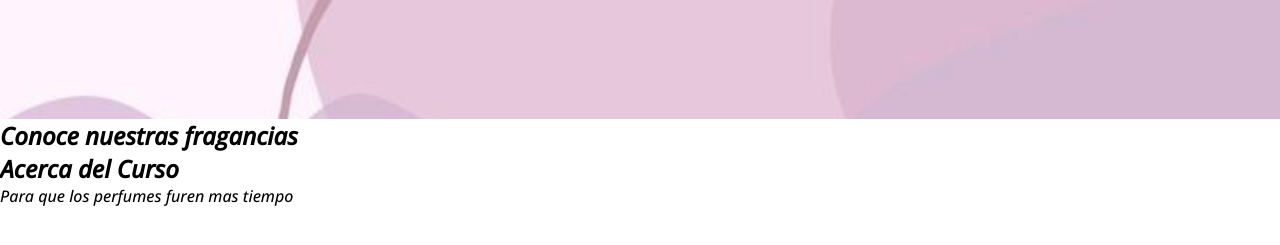
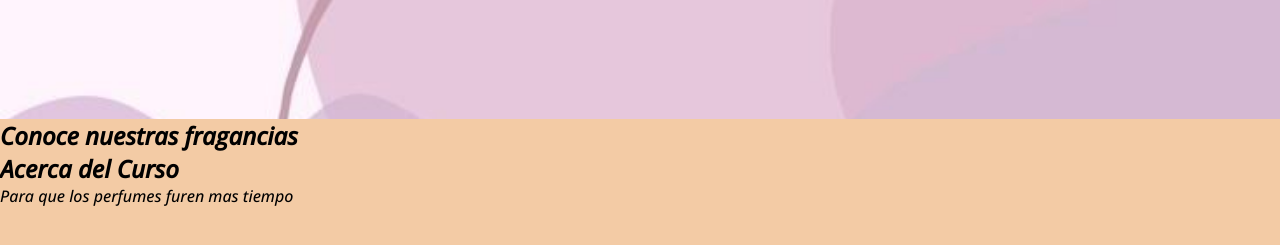
Before and after one commit to Fer-soriano/Proyecto-Final-Ecommerce, a plain HTML site: page index.html in a window 1280 px wide. Shown: the part 363-608 px from the top of the page. Drawn offline with nearby package versions, Linux system fonts and the light colour scheme.

Commit message:
color fondo

```diff
--- a/estilo.css
+++ b/estilo.css
@@ -7,6 +7,7 @@
 
 body{
   font-family: 'Open Sans' ;
+  background-color: #f3cba5;
 }
 
 header{
```
